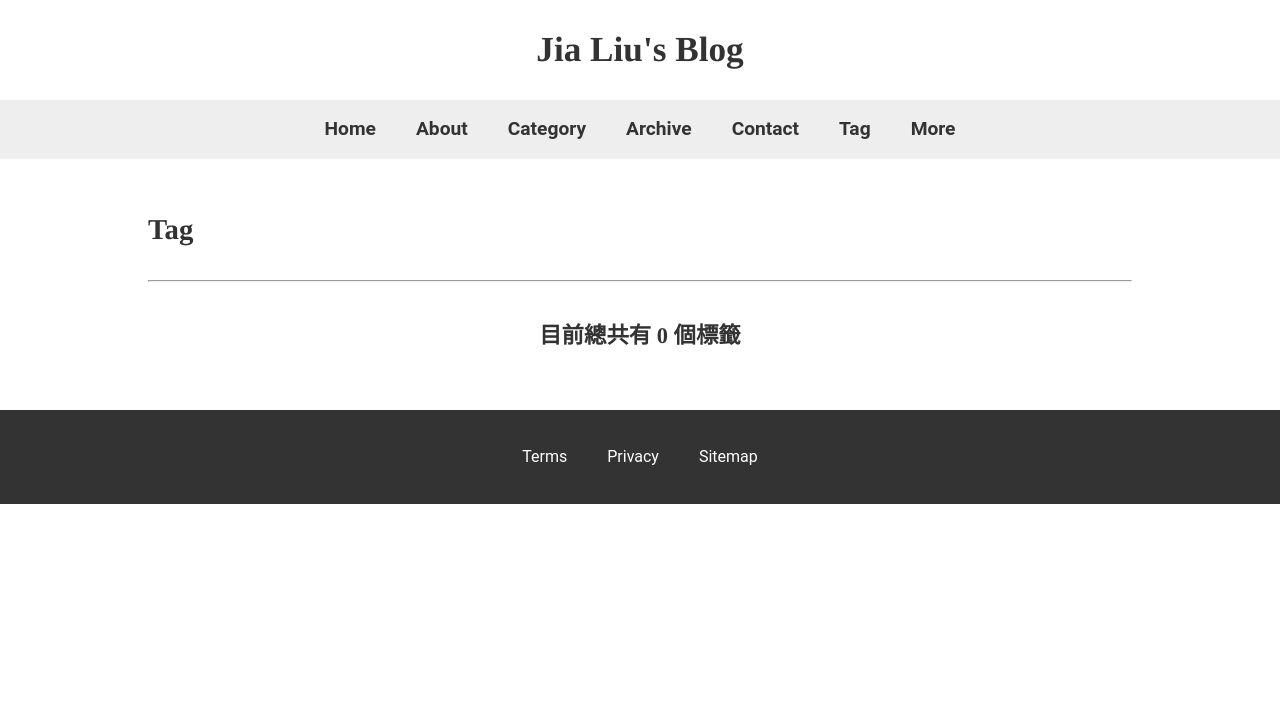
After one commit to AijuiL/pblog, a Django app: page /tags in a window 1280 px wide. The commit adds this page. Shown: the top 714 px of the page. Run offline with Django 3.2, Linux system fonts and the light colour scheme; data that the repository does not hold is empty; some libraries are stand-ins or nearby versions.

Commit message:
add Tag function & View

```diff
--- a/mainsite/admin.py
+++ b/mainsite/admin.py
@@ -1,5 +1,5 @@
 from django.contrib import admin
-from .models import Post, Category
+from .models import Post, Category,Tag
 
 # Register your models here.
 
@@ -10,5 +10,9 @@ class PostAdmin(admin.ModelAdmin):
 class Categoryadmin(Category):
     list_display = ('name')
 
+class Tagadmin(Tag):
+    list_display = ('title')
+
 admin.site.register(Post, PostAdmin)
 admin.site.register(Category)
+admin.site.register(Tag)
--- /dev/null
+++ b/mainsite/templatetags/tag_cloud.py
@@ -0,0 +1,24 @@
+#coding=utf-8
+class TagCloud(object):
+    MIN_FONT_SIZE = 12
+    MAX_FONT_SIZE = 33
+    FONT_SIZES = [MIN_FONT_SIZE, 15, 18, 21, 24, 27, 30, MAX_FONT_SIZE]
+    COLORS = ['#ccc', "#adadad", '#8e8e8e', '#6f6f6f', '#4f4f4f', '#303030', '#111', '#000']
+
+    def __init__(self, min_ref_count, max_ref_count):
+        TagCloud.min_ref_count = min_ref_count
+        # 如果最大标签和最小标签相等,那么认为两者的步长为0,所有标签取同样的font-size.
+        if max_ref_count == min_ref_count:
+            TagCloud.step = 0
+        else:
+            TagCloud.step = (TagCloud.MAX_FONT_SIZE - TagCloud.MIN_FONT_SIZE) / (max_ref_count - min_ref_count)
+
+    def get_tag_font_size(self, tag_ref_count):
+        font_size = TagCloud.MIN_FONT_SIZE + (tag_ref_count - TagCloud.min_ref_count) * TagCloud.step
+        # 上面计算出来的font_size并不一定刚好是FONT_SIZES中的某个元素, 可以能某两个元素之间的某个值
+        # 因此要取最接近FONT_SIZES中某个元素
+        font_size = min(TagCloud.FONT_SIZES, key=lambda x: abs(font_size - x))
+        return font_size
+
+    def get_tag_color(self, tag_ref_count):
+        return TagCloud.COLORS[(TagCloud.FONT_SIZES.index(self.get_tag_font_size(tag_ref_count)))]
--- a/mainsite/views.py
+++ b/mainsite/views.py
@@ -1,15 +1,16 @@
+#coding=utf-8
 from django.template.loader import get_template
 from django.http import HttpResponse, Http404
 from django.shortcuts import redirect
-from .models import Post, Category
+from .models import Post, Category, Tag
 from django.shortcuts import render
 from django.template import Context, loader
 from django.http import HttpResponse
 import datetime
 from django.views.generic.detail import DetailView
 from django.views.generic.list import ListView
+from templatetags.tag_cloud import TagCloud
 # Create your views here.
-
 
 
 class homepage(ListView):
@@ -119,6 +120,68 @@ def category(request, cate_id):
         # We get here if we didn't find the specified category.
         # Don't do anything - the template displays the "no category" message for us.
         pass
-
     # Go render the response and return it to the client.
     return render(request, 'category.html', context_dict)
+
+
+
+
+class TagListView(ListView):
+    template_name = 'tag_list.html'
+    context_object_name = 'tag_list'
+    model = Tag
+    pk_url_kwarg = 'tag_id'
+
+
+    def get_context_data(self, **kwargs):
+        context = super(TagListView, self).get_context_data(**kwargs)
+        context['tag_list'] = Tag.objects.all().order_by('-title')
+        tag_list = context.get("tag_list")
+
+        for tag in tag_list:
+            post_count = Post.objects.filter(tag=tag,status='p').count()
+            tag.post_count = post_count
+
+        max_count = min_count = 0
+        if len(tag_list) > 0:
+            max_count = max(tag_list, key=lambda tag: tag.post_count).post_count
+            min_count = min(tag_list, key=lambda tag: tag.post_count).post_count
+
+        tag_cloud = TagCloud(min_count, max_count)
+
+        for tag in tag_list:
+            tag_font_size = tag_cloud.get_tag_font_size(tag.post_count)
+            color = tag_cloud.get_tag_color(tag.post_count)
+            tag.color = color
+            tag.font_size = tag_font_size
+
+        return context
+
+def tag(request, tag_id):
+
+    # Create a context dictionary which we can pass to the template rendering engine.
+    context_dict = {}
+
+    try:
+        # Can we find a category name slug with the given name?
+        # If we can't, the .get() method raises a DoesNotExist exception.
+        # So the .get() method returns one model instance or raises an exception.
+        tag = Tag.objects.get(id=tag_id)
+        context_dict['tag_title'] = tag.title
+
+        # Retrieve all of the associated pages.
+        # Note that filter returns >= 1 model instance.
+        posts = Post.objects.filter(tag=tag,status='p')
+
+
+        # Adds our results list to the template context under name pages.
+        context_dict['posts'] = posts
+        # We also add the category object from the database to the context dictionary.
+        # We'll use this in the template to verify that the category exists.
+        context_dict['tag'] = tag
+    except Tag.DoesNotExist:
+        # We get here if we didn't find the specified category.
+        # Don't do anything - the template displays the "no category" message for us.
+        pass
+    # Go render the response and return it to the client.
+    return render(request, 'tag.html', context_dict)
--- a/pblog/urls.py
+++ b/pblog/urls.py
@@ -22,6 +22,8 @@ urlpatterns = [
     url(r'^post/(?P<post_id>[-\w]+)/$', views.ArticleDetailView.as_view(), name='post'),
     url(r'^category/$', views.CategoryListView.as_view(), name='categoryList'),
     url(r'^category/(?P<cate_id>[\w\-]+)/$', views.category, name='category'),
+    url(r"^tags$", views.TagListView.as_view(), name="tag_list"),
+    url(r'^tags/(?P<tag_id>[\w\-]+)/$', views.tag, name='tag'),
     url(r'^admin/', include(admin.site.urls)),
     url(r'^about/',about),
     url(r'^contact/',contact),
--- a/static/css/header_logo.css
+++ b/static/css/header_logo.css
@@ -239,3 +239,13 @@ a:active {
     box-shadow: 10px 10px 5px #888888;
 
 }
+
+
+.tag-cloud {
+    text-align: center;
+}
+
+.tag-cloud a {
+    display: inline-block;
+    margin: 10px;
+}
--- a/templates/categorylist.html
+++ b/templates/categorylist.html
@@ -9,7 +9,7 @@
 {% block content %}
     <ul>
         {% for category in category_list %}
-            <li><a href="{{ category.id }}">{{ category.name }}</a></li>
+        <li><p><a href="{{ category.id }}">{{ category.name }}</a></p></li>
         {% endfor %}
     </ul>
 {% endblock %}
--- a/templates/header.html
+++ b/templates/header.html
@@ -39,6 +39,11 @@
 					</a>
 				</li>
 				<li class="navigation-item ib">
+					<a href="/tags" class="navigation-link">
+						Tag
+					</a>
+				</li>
+				<li class="navigation-item ib">
 					<a href="/admin" class="navigation-link">
 						More
 					</a>
--- /dev/null
+++ b/templates/tag_list.html
@@ -0,0 +1,21 @@
+<!-- Category.html -->
+{% extends 'base.html' %}
+{% load markdown_deux_tags %}
+{% block title %} Jia的隨手小記-標籤 {% endblock %}
+{% block headmessage %}
+    <h3>Tag</h3>
+<hr>
+{% endblock %}
+{% block content %}
+             <div class="tag-cloud">
+                 <div class="tag-cloud-title">
+                     <h5>目前總共有 {{ tag_list|length }} 個標籤</h5>
+                 </div>
+                 <div class="tag-cloud-tags">
+
+                     {% for tag in tag_list %}
+                     <a href="{% url 'tag' tag.id %}" style="font-size:{{tag.font_size}}px; color:{{tag.color}}"> {{tag.title}} </a>
+                     {% endfor %}
+                 </div>
+             </div>
+{% endblock %}
```
Also changed, not shown: mainsite/models.py (+21 -0 lines), templates/tag.html (added, +24 -0 lines), mainsite/migrations/0002_auto_20170415_1604.py (added), mainsite/migrations/0003_tagadmin.py (added), mainsite/migrations/0004_auto_20170415_1647.py (added), mainsite/migrations/0005_auto_20170415_1649.py (added), mainsite/migrations/0006_auto_20170415_1651.py (added), mainsite/migrations/0007_auto_20170415_1702.py (added).
